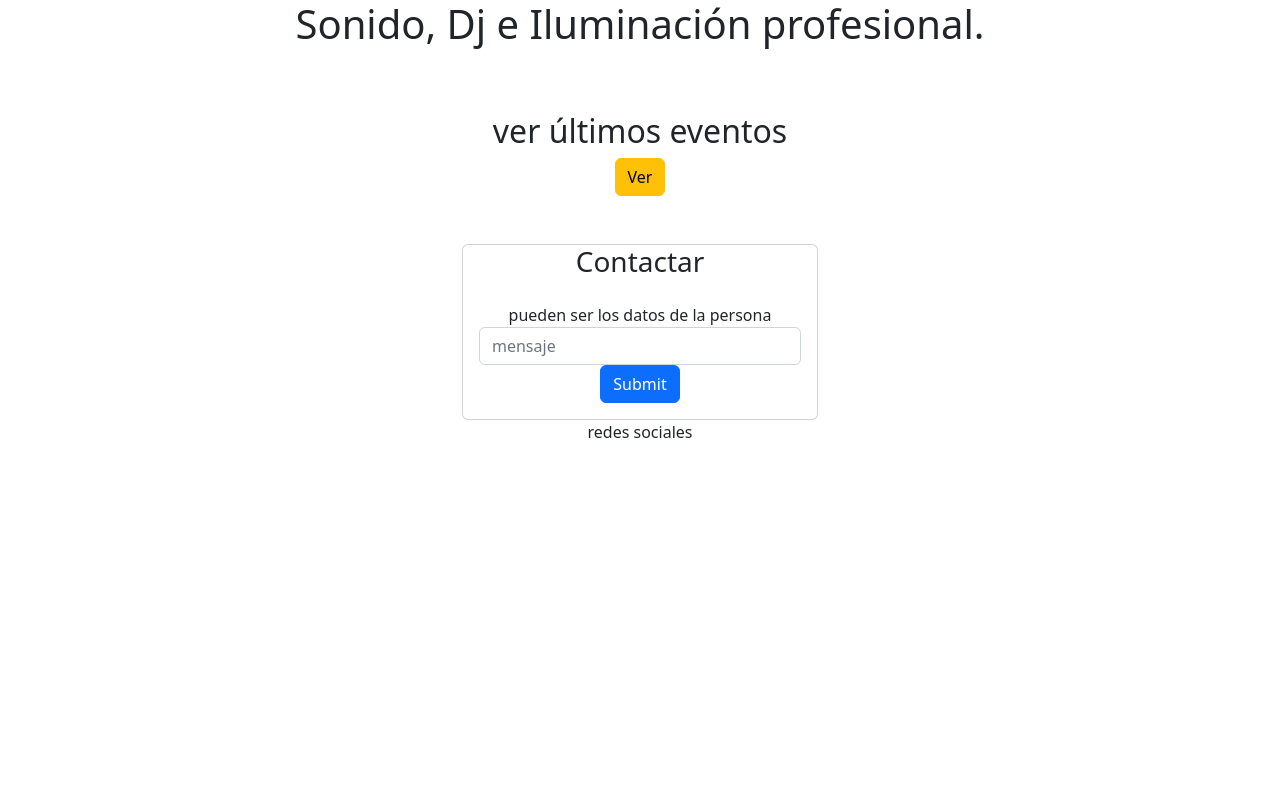
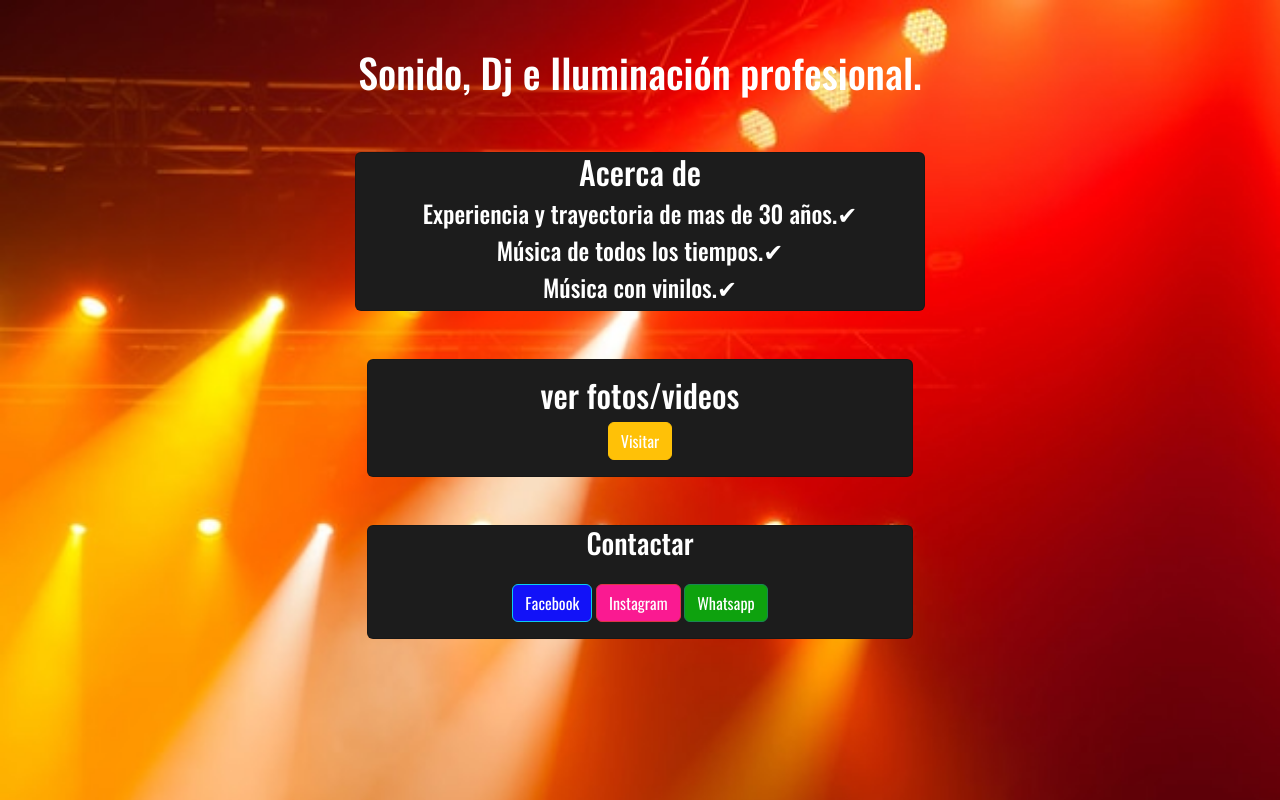
Before and after one commit to franco22bellido/sonidista_web, a plain HTML site: page index.html in a window 1280 px wide. Drawn offline with Linux system fonts and the light colour scheme.

Commit message:
página terminada

```diff
--- a/index.html
+++ b/index.html
@@ -6,7 +6,12 @@
     <meta http-equiv="X-UA-Compatible" content="IE=edge">
     <meta name="viewport" content="width=device-width, initial-scale=1.0">
     <link href="./bootstrap.min.css" rel="stylesheet">
-    <title>bootstrap 5</title>
+    <link href="./style.css" rel="stylesheet">
+
+    <!-- Oswald font -->
+
+
+    <title>Gustavo Bellido</title>
     <style>
         @media(min-width: 992px) {
             .alto-100 {
@@ -19,46 +24,68 @@
 </head>
 
 <body>
+
+
     <main class="container">
         <div class="row">
-            <div class="col-12">
+            <div class="col-12 mt-5">
                 <h1 class="text-center">Sonido, Dj e Iluminación profesional.</h1>
             </div>
         </div>
 
-        <div class="row  d-flex justify-content-center">
-            <div class="col-12 col-md-5">
-                <h2></h2>
-            </div>
-        </div>
-
-        <div class="row  d-flex justify-content-center">
-            <div class="col-12 col-md-5 mt-5 text-center">
-                <h2>ver últimos eventos</h2>
-                <a href="/otraSección" class="btn btn-warning">Ver</a>
+        <div class="row  d-flex justify-content-center text-center">
+            <div class="col-12 col-md-6 mt-5 card">
+                <h2>Acerca de</h2>
+                <h4>Experiencia y trayectoria de mas de 30 años.✔</h4>
+                <h4>Música de todos los tiempos.✔</h4>
+                <h4>Música con vinilos.✔</h4>
             </div>
         </div>
 
 
-        <footer class="row  d-flex justify-content-center">
-            <div class="col-12 col-md-4 text-center mt-5">
+
+        <div class="row  d-flex justify-content-center">
+            <div class="col-12 col-md-6 mt-5 text-center">
+                <div class="card">
+                    <div class="card-body">
+                        <h2>ver fotos/videos</h2>
+                        <a href="/otraSección" class="btn btn-warning">Visitar</a>
+
+                    </div>
+                </div>
+            </div>
+        </div>
+
+
+        <div class="row  d-flex justify-content-center">
+            <div class="col-12 col-md-12  col-lg-6 text-center mt-5">
                 <article class="card">
                     <h3>Contactar</h3>
                     <div class="card-body">
-                    <form action="/www.google.com" method="get">
-                        pueden ser los datos de la persona
-                        <input type="text" class="form-control" placeholder="mensaje">
-                        <input type="submit" class="btn btn-primary">
-                    </form>
+
+                    <a href="https://www.facebook.com/gustavodavid.bellido" class="btn btn-info" tabindex="">Facebook</a>
+                    <a href="/update/{{_id}}" class="btn btn-danger">Instagram</a>
+                    <a href="" class="btn btn-success">Whatsapp</a>
+
 
                     </div>
                 </article>
-                redes sociales
             </div>
 
-        </footer>
+        </div>
+
+        <div class="row">
+            <br>
+            <br>
+            <br>
+        </div>
 
     </main>
+
+
+
+
+
 </body>
 
 </html>
--- /dev/null
+++ b/style.css
@@ -0,0 +1,50 @@
+@font-face {
+    font-family: 'Oswald';
+    src: url('./Oswald/Oswald-VariableFont_wght.ttf');
+}
+/* img {
+ <img src="./luces-escenario-concierto-equipo-iluminacion-vigas-multicolores_152520-1927.jpg">
+ width: 100%;
+ height: 100%;
+ position: absolute;
+ background-attachment: fixed;
+} */
+body{
+    /* background-color: rgb(13, 0, 0); */
+    background-image: url('./luces-escenario-concierto-equipo-iluminacion-vigas-multicolores_152520-1927.jpg');
+    background-size: cover;
+    background-attachment: fixed;
+
+
+    color: white;
+    background-repeat: no-repeat;
+    font-family: 'Oswald';
+
+}
+.container {
+    position: relative;
+}
+
+.btn-danger {
+    background-color: rgb(250, 26, 145);
+}
+.btn-info{
+    background-color: rgb(18, 18, 248);
+    color: white;
+}
+.btn-success{
+    background-color: rgb(14, 162, 14);
+
+}
+.btn-warning{
+
+    color: white;
+}
+.card {
+    background-color: rgb(28, 28, 28);
+}
+
+footer {
+    background-color: rgb(220, 20, 20);
+
+}
```
Also changed, not shown: Oswald/OFL.txt (added, +93 -0 lines), package.json (deleted, +0 -12 lines), Oswald/Oswald-VariableFont_wght.ttf (added), Oswald/README.txt (added), Oswald/static/Oswald-Bold.ttf (added), Oswald/static/Oswald-ExtraLight.ttf (added), Oswald/static/Oswald-Light.ttf (added), Oswald/static/Oswald-Medium.ttf (added), Oswald/static/Oswald-Regular.ttf (added), Oswald/static/Oswald-SemiBold.ttf (added), luces-escenario-concierto-equipo-iluminacion-vigas-multicolores_152520-1927.jpg (added).
